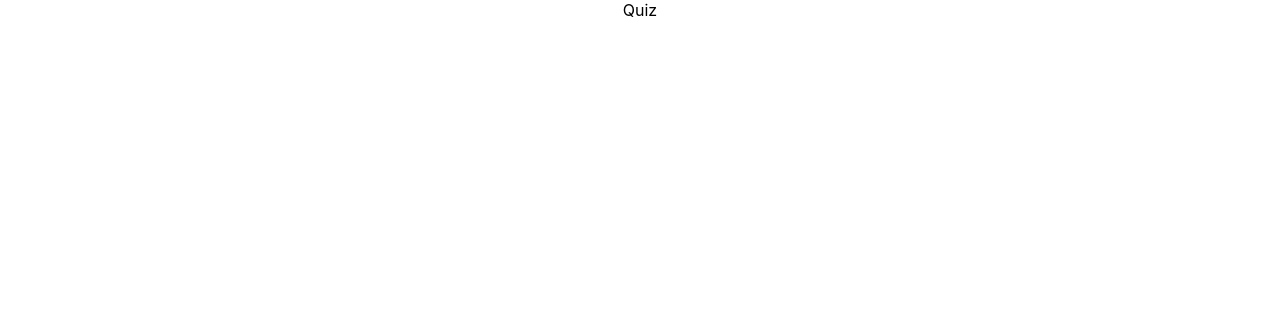
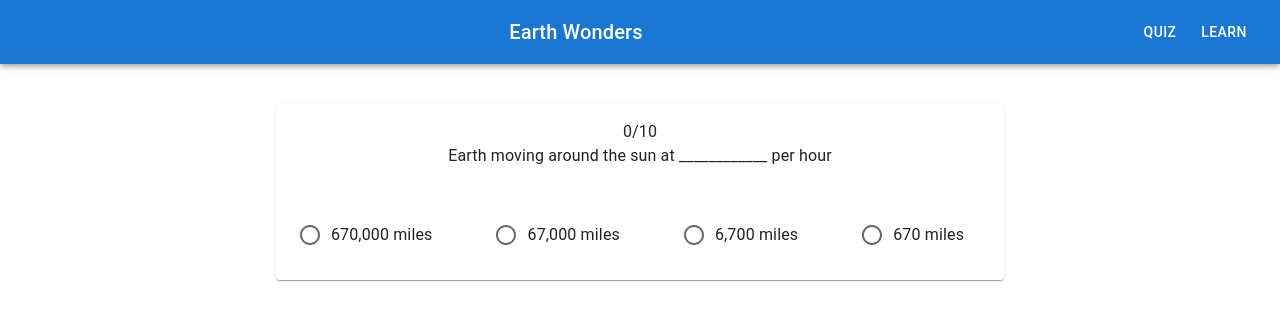
Before and after one commit to sangkamath/test-app, a React (Create React App) app: page /quiz in a window 1280 px wide. Shown: the top 320 px of the page. Built offline with nearby package versions, Linux system fonts and the light colour scheme.

Commit message:
Added Quiz components

```diff
--- a/src/component/Quiz.js
+++ b/src/component/Quiz.js
@@ -1,6 +1,153 @@
+import React, { useState } from "react";
+import ResponsiveAppBar from "./ResponsiveAppBar";
+import { useNavigate } from "react-router-dom";
+import Quest from "../sources/quiz.json";
+import { CardContent, Typography } from "@mui/material";
+import { Box, Card, CartContent, Button, Grid, Radio, RadioGroup, FormControlLabel, FormControl, FormLabel }
+    from "@mui/material";
+
 const Quiz = (props) => {
+    const [currentQuestion, setCurrentQuestion] = useState(0);
+    const [chosenAnswer, setChosenAnswer] = useState("");
+    const [score, setScore] = useState(0);
+    const [end, setEnd] = useState(false);
+    const [clickedAnswer, setClickedAnswer] = useState(false);
+
+    const checkAnswer = (answer) => {
+        setChosenAnswer(answer);
+        setClickedAnswer(true);
+    }
+
+    const checkCorrectAnswer = () => {
+        if (chosenAnswer === Quest[currentQuestion].correctAnswer) {
+            setScore(score + 1);
+        }
+    }
+
+    const finished = () => {
+        if (currentQuestion === Quest.length - 1) {
+            setEnd(true);
+        }
+    }
+
+    const reset = () => {
+        setClickedAnswer(false)
+    }
+
+    const startOver = () => {
+        setCurrentQuestion(0);
+        setEnd(false);
+        setChosenAnswer("");
+        setScore(0);
+    }
+
+    let navigate = useNavigate();
+    console.log(Quest);
+    console.log(Quest[currentQuestion].question);
+
+
+    let content = "";
+
+    if (end) {
+        content = (
+            <Card
+                sx={{ height: 335 }}
+            >
+                <CardContent>
+                    <Typography>
+                        {`Good Work! Your Final Score is ${score}/${Quest.length}`}
+                    </Typography>
+                    <div sx={{ p: 20 }}>
+                        <Button variant="contained" color="error" onClick={() => startOver()}>
+                            Start Over
+                        </Button>
+                        <Button variant="contained" color="error" onClick={() => navigate("/")}>
+                            Go Home
+                        </Button>
+                    </div>
+                </CardContent>
+            </Card>
+        )
+    } else
+        content = (
+            <>
+                <ResponsiveAppBar />
+                <Grid container justifyContent="center" sx={{ mt: 5 }}>
+                    <div>
+                        <Card>
+                            <CardContent>
+                                <Typography variant="body1" gutterBottom component="div" textAlign="center">
+                                    <span>
+                                        {`${currentQuestion}/${Quest.length}`}
+                                    </span>
+                                    <br></br>
+                                    {Quest[currentQuestion].question}
+                                </Typography>
+                            </CardContent>
+                            <Box>
+                                {Quest[currentQuestion].answers.map((answer, i) => (
+                                    <FormControl sx={{ m: 3 }} variant="standard" key={i}>
+                                        <FormLabel id="demo-radio-buttons-group-label">
+                                        </FormLabel>
+                                        <RadioGroup
+                                            aria-labelledby="demo-error-radios"
+                                            name="quiz"
+                                            value={chosenAnswer}
+                                            onClick={() => checkAnswer(answer)}
+                                        >
+                                            <FormControlLabel
+                                                value={answer}
+                                                name="answer"
+                                                control={<Radio />}
+                                                label={answer}
+                                            />
+                                        </RadioGroup>
+                                    </FormControl>
+                                ))}
+                                {clickedAnswer && (
+                                    <div>
+                                        {currentQuestion >= Quest.length - 9 && (
+                                            <Button variant="contained" color="error"
+                                                onClick={
+                                                    () => {
+                                                        setCurrentQuestion(currentQuestion - 1);
+                                                        checkCorrectAnswer();
+                                                    }
+                                                }>
+                                                Previous
+                                            </Button>
+                                        )}
+                                        {currentQuestion < Quest.length -1 && (
+                                            <Button variant="contained" color="error" display=
+                                            "block" onClick={
+                                                () => {
+                                                    setCurrentQuestion(currentQuestion + 1);
+                                                    checkCorrectAnswer();
+                                                    reset();
+                                                }
+                                            }>
+                                                Next
+                                            </Button>
+                                        )}
+                                        {currentQuestion === Quest.length - 1 && (
+                                            <Button variant="contained" colo="error" display="block"
+                                            onClick={ () => finished()}>
+                                                FINISH
+                                            </Button>
+                                        )}
+                                    </div>
+                                )}
+                            </Box>
+                        </Card>
+                    </div>
+                </Grid>
+            </>
+        )
+
     return (
-        <div>Quiz</div>
+        <>
+            {content}
+        </>
     )
 }
 
```
